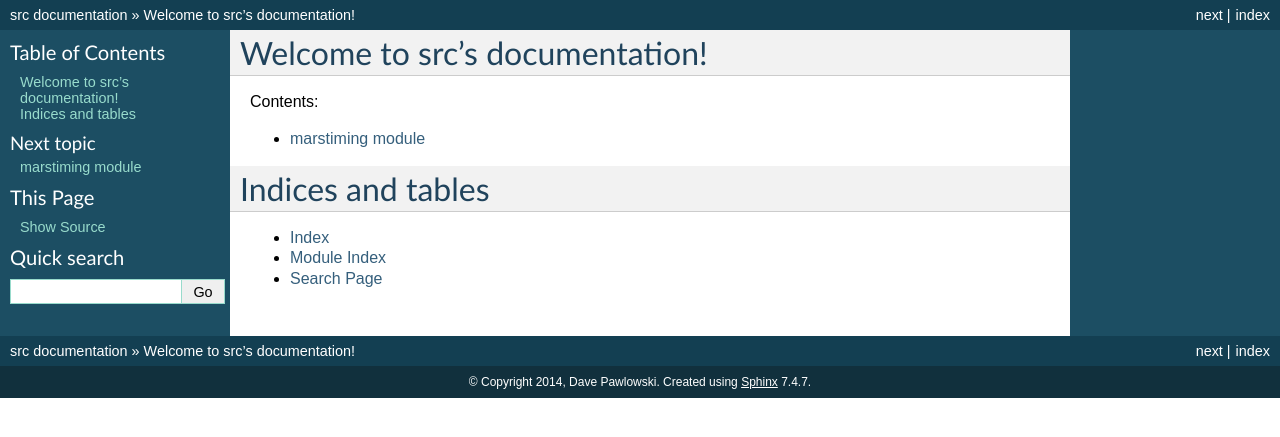
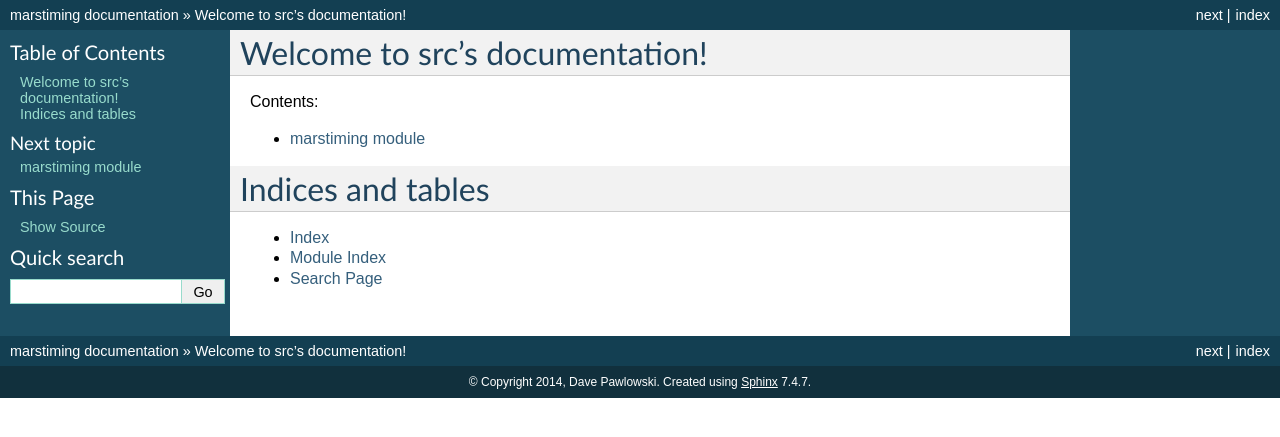
Before and after one commit to dpawlows/marstiming, a Sphinx documentation site: the page built from docs/index.rst, in a window 1280 px wide. Shown: the top 437 px of the page. Built offline with Sphinx 7.4.7, drawn with Linux system fonts in a browser that asks for light colours.

Commit message:
changed project name

```diff
--- a/docs/conf.py
+++ b/docs/conf.py
@@ -46,7 +46,7 @@ source_suffix = '.rst'
 master_doc = 'index'
 
 # General information about the project.
-project = u'src'
+project = u'marstiming'
 copyright = u'2014, Dave Pawlowski'
 
 # The version info for the project you're documenting, acts as replacement for
```
